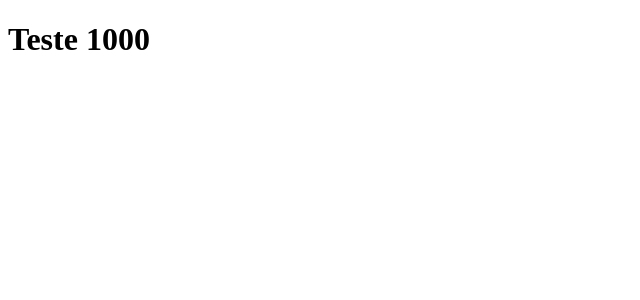
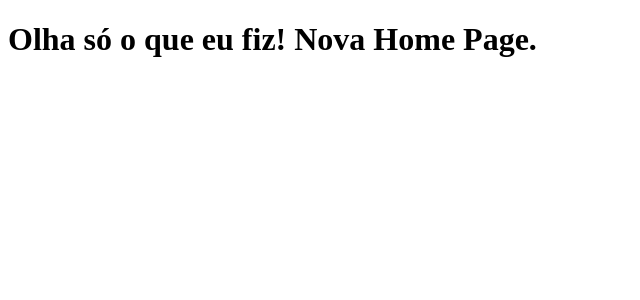
Before and after one commit to tiagorodrisz/clone-tabnews, a Next.js app: page / in a window 1280 px wide. Shown: the top 300 px of the page, without its empty margins (0-640 px from the left). Built offline with nearby package versions, Linux system fonts and the light colour scheme.

Commit message:
atualização do README e Home Page

```diff
--- a/pages/index.js
+++ b/pages/index.js
@@ -1,5 +1,5 @@
 function Home() {
-    return <h1>Teste 1000</h1>
+    return <h1>Olha só o que eu fiz! Nova Home Page.</h1>
 
 }
 
```
Also changed, not shown: 1 other file (tests, documents, lock files or other folders).
